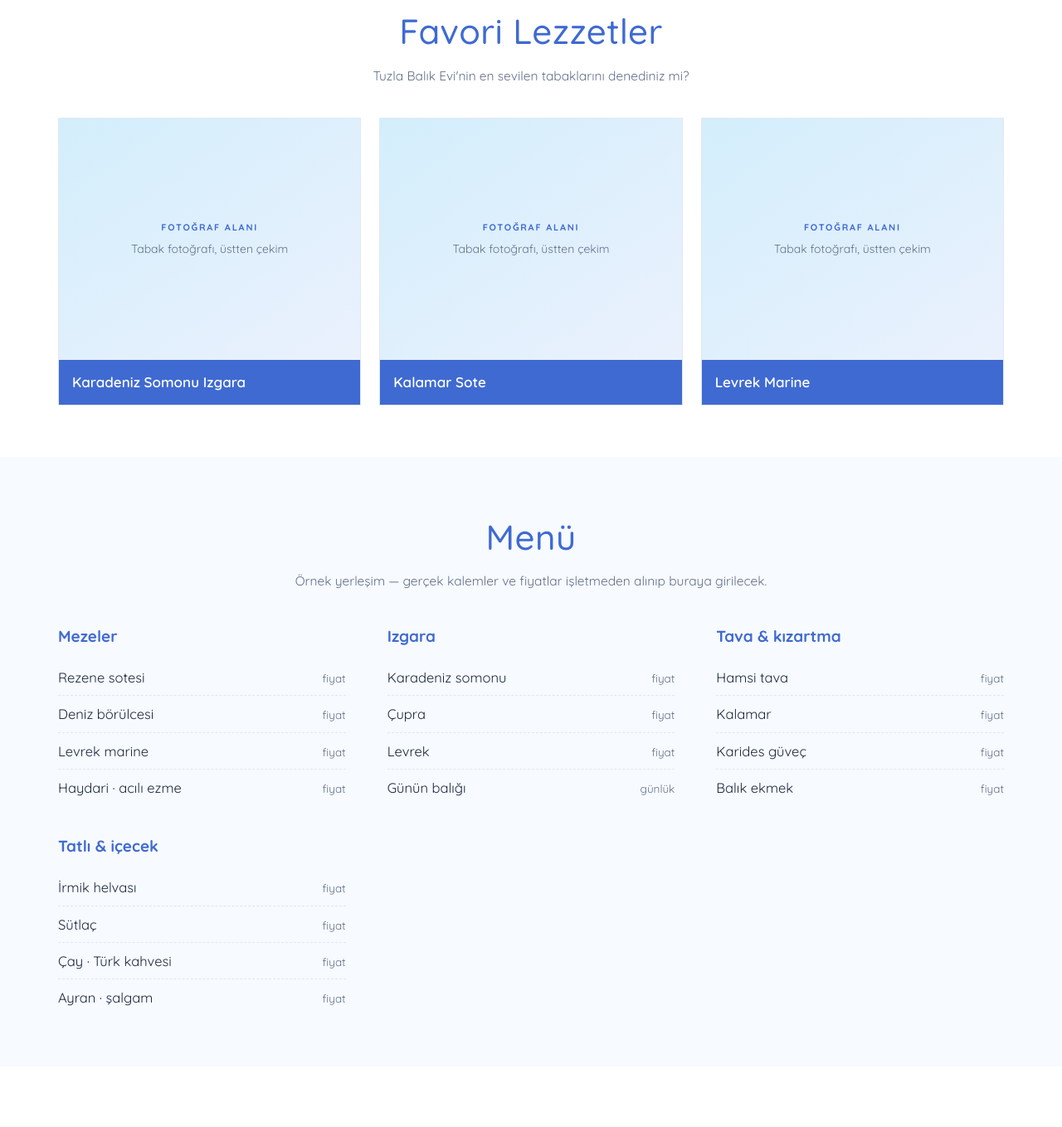
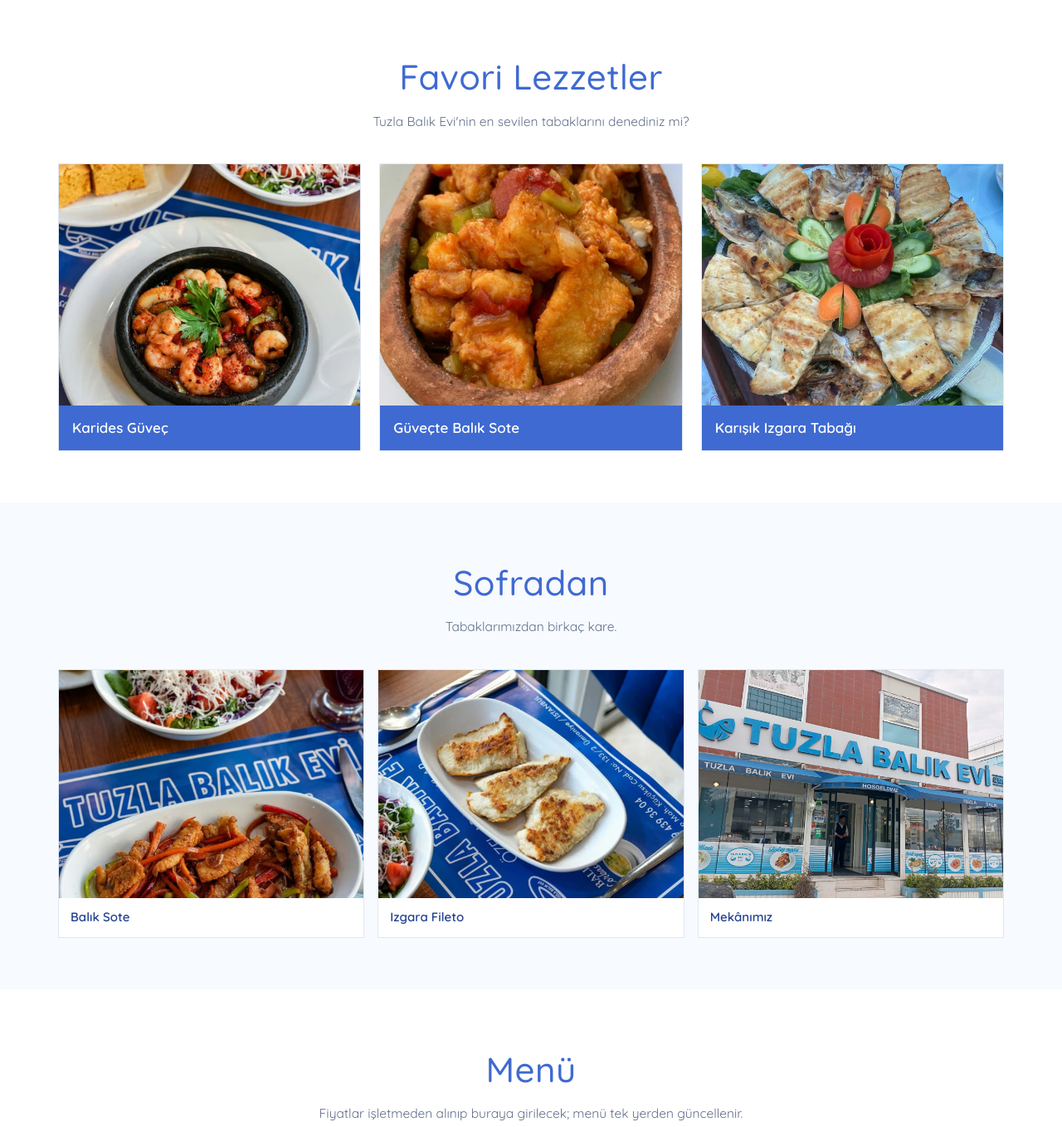
Before and after one commit to RecepDev/recepdev.github.io, a plain HTML site: page tuzla/index.html in a window 1280 px wide. Shown: the part 1019-2378 px from the top of the page at 83% size. Drawn offline with Linux system fonts and the light colour scheme.

Commit message:
feat(tuzla): gerçek fotoğrafları ekle ve galeri bölümü aç
- Kapak ovalleri, favori lezzet kartları ve yeni galeri bölümü işletmenin
  kendi fotoğraflarıyla dolduruldu (web boyutuna küçültülmüş jpg)
- Menüye "Galeri" bağlantısı eklendi

Co-Authored-By: Claude Opus 5 <noreply@anthropic.com>

```diff
--- a/tuzla/index.html
+++ b/tuzla/index.html
@@ -140,8 +140,8 @@
     display: grid; place-content: center; gap: 4px; text-align: center; padding: 24px;
     box-shadow: 0 10px 26px rgba(6, 16, 45, .35);
   }
-  .frame .slot { font-size: 11.5px; letter-spacing: .16em; text-transform: uppercase; color: #cdeaf9; font-weight: 700; }
-  .frame .what { color: #fff; font-size: 15px; font-weight: 500; }
+  .oval .frame img { width: 100%; height: 100%; object-fit: cover; display: block; }
+  .oval .frame { padding: 0; overflow: hidden; }
 
   /* ---- üçlü bilgi kutuları ---- */
   .infos { background: var(--navy); }
@@ -169,8 +169,15 @@
     background: linear-gradient(145deg, var(--cyan-soft), var(--blue-soft));
     display: grid; place-content: center; gap: 5px; text-align: center; padding: 20px;
   }
-  .dish-card .photo .slot { font-size: 11px; letter-spacing: .16em; text-transform: uppercase; font-weight: 700; color: var(--blue); }
-  .dish-card .photo .hint { font-size: 14px; color: var(--ink-soft); }
+  .dish-card .photo { padding: 0; overflow: hidden; }
+  .dish-card .photo img { width: 100%; height: 100%; object-fit: cover; display: block; transition: transform .3s ease; }
+  .dish-card:hover .photo img { transform: scale(1.04); }
+
+  /* galeri seridi */
+  .gallery { display: grid; grid-template-columns: repeat(auto-fit, minmax(240px, 1fr)); gap: 16px; }
+  .gallery figure { margin: 0; border: 1px solid var(--line); overflow: hidden; background: var(--page); }
+  .gallery img { width: 100%; aspect-ratio: 4 / 3; object-fit: cover; display: block; }
+  .gallery figcaption { padding: 11px 14px; font-size: 15px; font-weight: 600; color: var(--navy); }
   .dish-card .caption { background: var(--blue); color: #fff; padding: 13px 16px; font-size: 17px; font-weight: 600; }
 
   /* menü listesi */
@@ -253,6 +260,7 @@
     <nav class="menu">
       <a class="active" href="#">Ana Sayfa</a>
       <a href="#lezzetler">Lezzetler</a>
+      <a href="#galeri">Galeri</a>
       <a href="#menu">Menü</a>
       <a href="#kurumsal">Kurumsal</a>
       <a href="#iletisim">İletişim</a>
@@ -271,16 +279,16 @@
   <div class="wrap">
     <div class="ovals">
       <div class="oval">
-        <div class="label">Tezgâh</div>
-        <div class="frame"><span class="slot">Fotoğraf 01</span><span class="what">Günün balığı, buz üstünde</span></div>
+        <div class="label">Mekânımız</div>
+        <div class="frame"><img src="foto/dis-cephe.jpg" alt="Tuzla Balık Evi dış cephe ve tabela" loading="lazy"></div>
       </div>
       <div class="oval">
-        <div class="label">Mangal</div>
-        <div class="frame"><span class="slot">Fotoğraf 02</span><span class="what">Izgara başında ustamız</span></div>
+        <div class="label">Izgara</div>
+        <div class="frame"><img src="foto/karisik-izgara.jpg" alt="Karışık ızgara balık tabağı" loading="lazy"></div>
       </div>
       <div class="oval">
-        <div class="label">Salon</div>
-        <div class="frame"><span class="slot">Fotoğraf 03</span><span class="what">Salon ve deniz manzarası</span></div>
+        <div class="label">Güveç</div>
+        <div class="frame"><img src="foto/karides-guvec.jpg" alt="Taş güveçte karides" loading="lazy"></div>
       </div>
     </div>
   </div>
@@ -311,26 +319,49 @@
     </div>
     <div class="dishes">
       <div class="dish-card">
-        <div class="photo"><span class="slot">Fotoğraf alanı</span><span class="hint">Tabak fotoğrafı, üstten çekim</span></div>
-        <div class="caption">Karadeniz Somonu Izgara</div>
+        <div class="photo"><img src="foto/karides-guvec.jpg" alt="Taş güveçte karides, yanında mısır ekmeği ve salata" loading="lazy"></div>
+        <div class="caption">Karides Güveç</div>
       </div>
       <div class="dish-card">
-        <div class="photo"><span class="slot">Fotoğraf alanı</span><span class="hint">Tabak fotoğrafı, üstten çekim</span></div>
-        <div class="caption">Kalamar Sote</div>
+        <div class="photo"><img src="foto/guvecte-sote.jpg" alt="Güveçte balık sote" loading="lazy"></div>
+        <div class="caption">Güveçte Balık Sote</div>
       </div>
       <div class="dish-card">
-        <div class="photo"><span class="slot">Fotoğraf alanı</span><span class="hint">Tabak fotoğrafı, üstten çekim</span></div>
-        <div class="caption">Levrek Marine</div>
+        <div class="photo"><img src="foto/karisik-izgara.jpg" alt="Karışık ızgara balık tabağı" loading="lazy"></div>
+        <div class="caption">Karışık Izgara Tabağı</div>
       </div>
     </div>
   </div>
 </section>
 
-<section class="alt" id="menu">
+<section class="alt" id="galeri">
+  <div class="wrap">
+    <div class="head">
+      <h2>Sofradan</h2>
+      <p>Tabaklarımızdan birkaç kare.</p>
+    </div>
+    <div class="gallery">
+      <figure>
+        <img src="foto/balik-sote.jpg" alt="Balık sote, biber ve havuçla" loading="lazy">
+        <figcaption>Balık Sote</figcaption>
+      </figure>
+      <figure>
+        <img src="foto/izgara-fileto.jpg" alt="Izgara balık fileto tabağı" loading="lazy">
+        <figcaption>Izgara Fileto</figcaption>
+      </figure>
+      <figure>
+        <img src="foto/dis-cephe.jpg" alt="Tuzla Balık Evi girişi" loading="lazy">
+        <figcaption>Mekânımız</figcaption>
+      </figure>
+    </div>
+  </div>
+</section>
+
+<section id="menu">
   <div class="wrap">
     <div class="head">
       <h2>Menü</h2>
-      <p>Örnek yerleşim — gerçek kalemler ve fiyatlar işletmeden alınıp buraya girilecek.</p>
+      <p>Fiyatlar işletmeden alınıp buraya girilecek; menü tek yerden güncellenir.</p>
     </div>
     <div class="menu-cols">
       <div>
@@ -365,7 +396,7 @@
   </div>
 </section>
 
-<section id="kurumsal">
+<section class="alt" id="kurumsal">
   <div class="wrap">
     <div class="head">
       <h2>Kurumsal Öğle Yemeği</h2>
@@ -388,7 +419,7 @@
   </div>
 </section>
 
-<section class="alt" id="iletisim">
+<section id="iletisim">
   <div class="wrap">
     <div class="head">
       <h2>İletişim</h2>
@@ -424,7 +455,7 @@
     <p><strong>Tuzla Balık Evi</strong> · Postane Mah. Cumhuriyet Cd. No:23, Tuzla / İstanbul · 0216 447 25 48 · Her gün 09.00 – 23.00</p>
     <p class="demo-note">
       Bu sayfa <strong>örnek (demo) çalışmadır</strong>; Tuzla Balık Evi tarafından yayımlanmamıştır, resmî web sitesi değildir.
-      Fotoğraf alanları ve menü kalemleri yerleşimi göstermek içindir, fiyat bilgisi içermez.
+      Fotoğraflar işletmenin kendi paylaşımlarından alınmıştır; menüdeki fiyat alanları boştur.
       Telefon, adres ve çalışma saati bilgisi herkese açık kaynaklardan alınmıştır.
     </p>
   </div>
```
Also changed, not shown: tuzla/foto/balik-sote.jpg (added), tuzla/foto/dis-cephe.jpg (added), tuzla/foto/guvecte-sote.jpg (added), tuzla/foto/izgara-fileto.jpg (added), tuzla/foto/karides-guvec.jpg (added), tuzla/foto/karisik-izgara.jpg (added).
